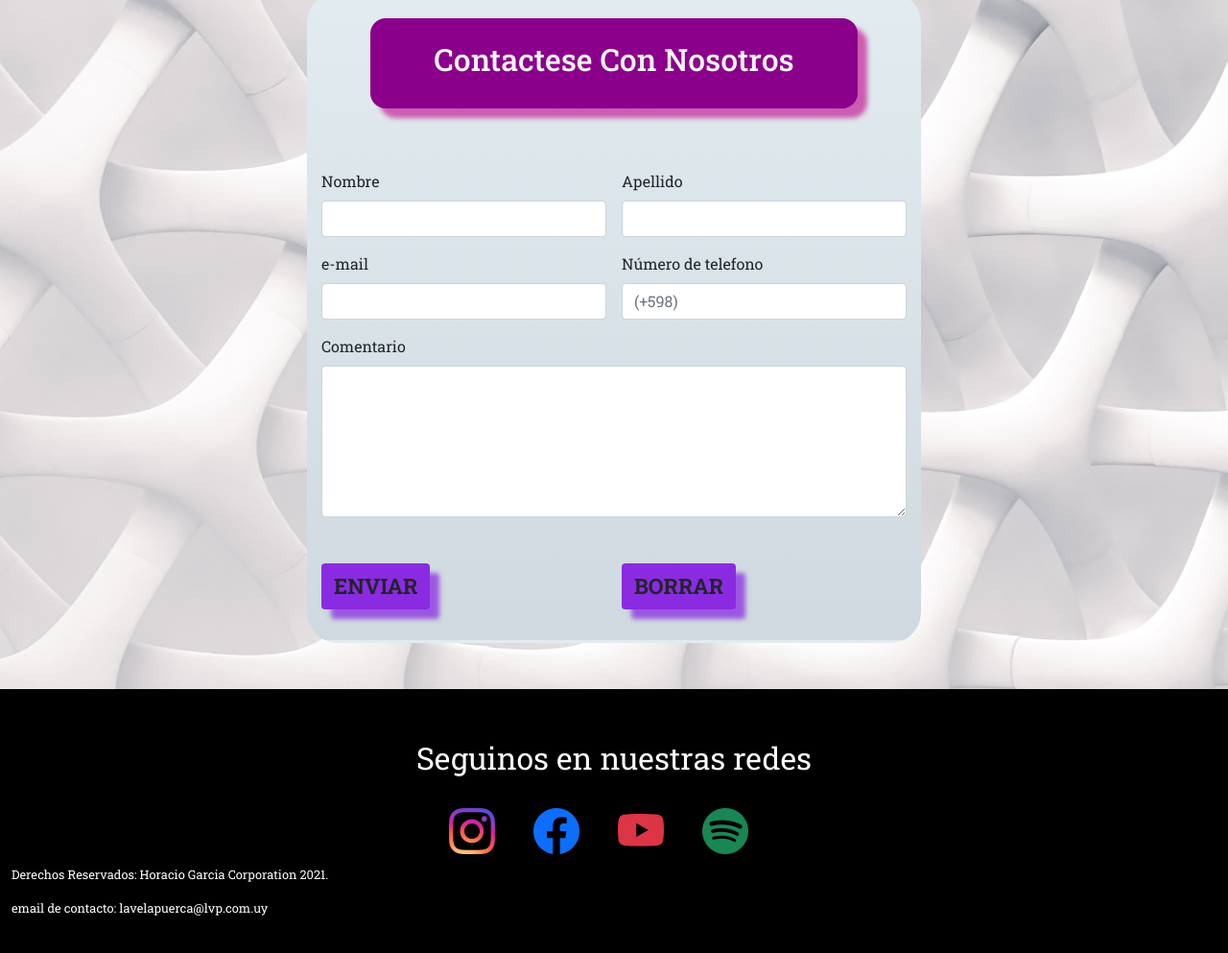
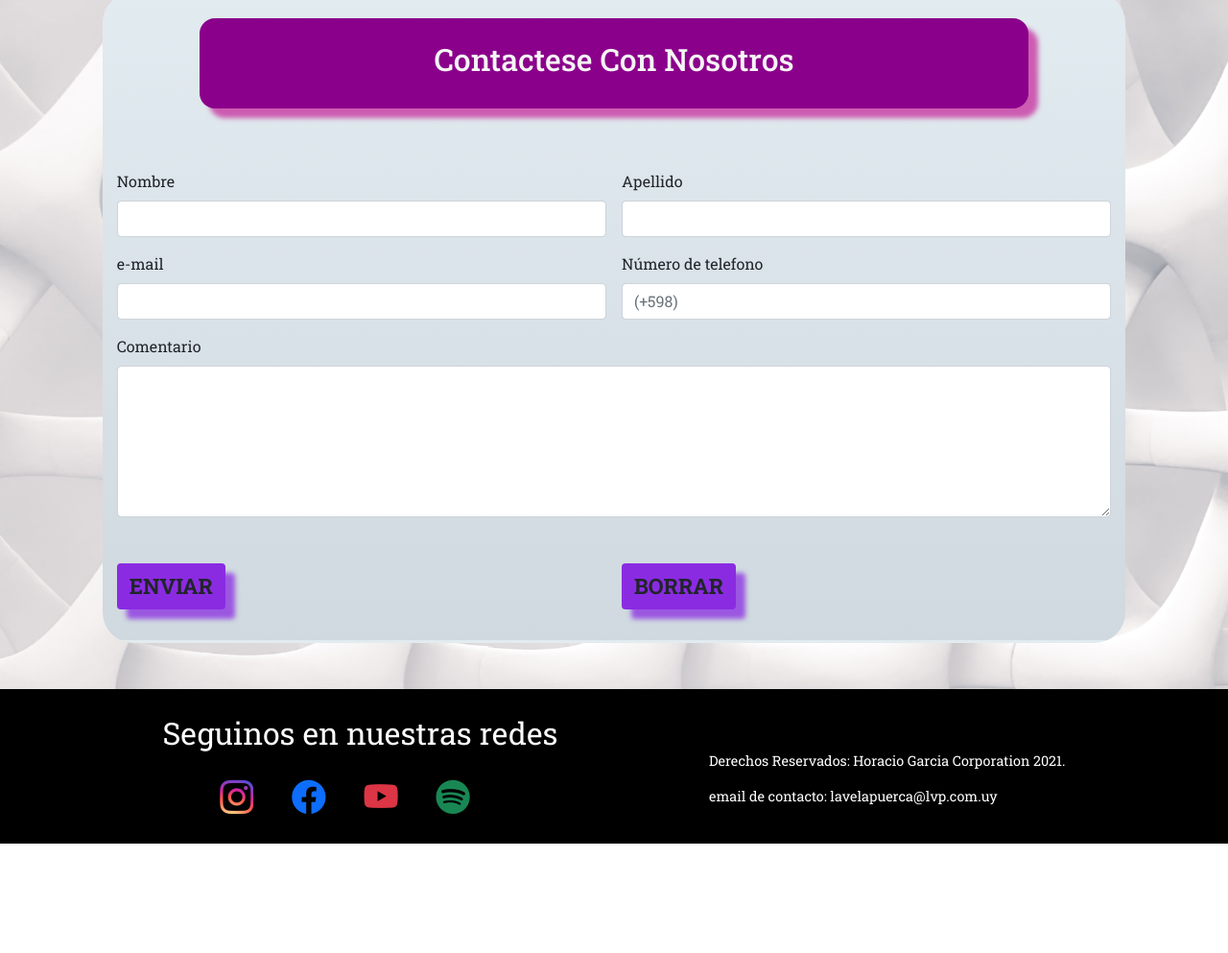
Before and after one commit to horacio512/lvpGarcia, a plain HTML site: page contacto.html in a window 1280 px wide. Shown: the part 245-1238 px from the top of the page at 96% size. After the commit the page ends 1124 px from the top, so only its background shows below. Drawn offline with nearby package versions, Linux system fonts and the light colour scheme; a web font is replaced by a local one.

Commit message:
mejor centrados y margenes, cambie estilo del footer

```diff
--- a/contacto.html
+++ b/contacto.html
@@ -1,16 +1,19 @@
 <!DOCTYPE html>
 <html lang="en">
+
 <head>
   <meta charset="UTF-8">
   <meta name="keywords" content="lvp entradas,lvp contacto, lvp telefono">
   <meta name="description" content="contacto con manager e integrantes de la vela puerca">
   <meta http-equiv="X-UA-Compatible" content="IE=edge">
   <meta name="viewport" content="width=device-width, initial-scale=1.0">
-    <link href="https://cdn.jsdelivr.net/npm/bootstrap@5.1.3/dist/css/bootstrap.min.css" rel="stylesheet" integrity="sha384-1BmE4kWBq78iYhFldvKuhfTAU6auU8tT94WrHftjDbrCEXSU1oBoqyl2QvZ6jIW3" crossorigin="anonymous">
+  <link href="https://cdn.jsdelivr.net/npm/bootstrap@5.1.3/dist/css/bootstrap.min.css" rel="stylesheet"
+    integrity="sha384-1BmE4kWBq78iYhFldvKuhfTAU6auU8tT94WrHftjDbrCEXSU1oBoqyl2QvZ6jIW3" crossorigin="anonymous">
   <link rel="stylesheet" href="css/styles.css">
   <link rel="stylesheet" href="https://cdn.jsdelivr.net/npm/bootstrap-icons@1.7.0/font/bootstrap-icons.css">
   <title>Contacto | Más Información</title>
 </head>
+
 <body>
   <header class="sticky-lg-top">
 
@@ -19,7 +22,8 @@
       <nav class="navbar navbar-expand-lg navbar-light bg-white">
         <div class="container">
           <a class="navbar-brand"><img src="images/logo.png" alt="logo" class="logo"></a>
-          <button class="navbar-toggler" type="button" data-bs-toggle="collapse" data-bs-target="#navbarNav" aria-controls="navbarNav" aria-expanded="false" aria-label="Toggle navigation">
+          <button class="navbar-toggler" type="button" data-bs-toggle="collapse" data-bs-target="#navbarNav"
+            aria-controls="navbarNav" aria-expanded="false" aria-label="Toggle navigation">
             <span class="navbar-toggler-icon"></span>
           </button>
           <div class="collapse navbar-collapse" id="navbarNav">
@@ -37,7 +41,7 @@
                 <a class="nav-link" href="galeria.html">Galería</a>
               </li>
               <li class="nav-item">
-                <a class="nav-link active"  aria-current="page"  href="contacto.html">Contacto</a>
+                <a class="nav-link active" aria-current="page" href="contacto.html">Contacto</a>
               </li>
             </ul>
           </div>
@@ -56,7 +60,7 @@
 
     <!-- FORMULARIO DE CONTACTO -->
 
-<div class="container col-6 mt-2 bgContact form">
+    <div class="container col-10 mt-2 bgContact form">
 
       <form class="row g-3 mt-2" action="nohaynada.php" enctype="application/x-www-form-urlencoded">
         <div class="d-flex justify-content-center">
@@ -108,24 +112,34 @@
 
   <footer class="container-fluid bgBlack">
 
-  <div class="container">
+    <div>
+
       <p>Seguinos en nuestras redes</p>
 
-      <div class="col">
-        <a href="https://www.instagram.com/lavela_oficial/?hl=es-la" target="_blank"><i class="bi-instagram instagram"></i></a>
-        <a href="https://www.facebook.com/LaVelaPuerca.OFICIAL" target="_blank"><i class="bi-facebook text-primary"></i></a>
-        <a href="https://www.youtube.com/channel/UC-yGvozs2mprxg45wC_bQ7g" target="_blank"> <i class="bi-youtube text-danger"></i></a>
-        <a href="https://open.spotify.com/artist/6nVcjUJemqpJjc1WevwTvL?si=vuObBILNRlqnfaX2Y-J5rw" target="_blank"><i class="bi-spotify text-success"></i></a>
+      <div>
+        <a href="https://www.instagram.com/lavela_oficial/?hl=es-la" target="_blank"><i
+            class="bi-instagram instagram"></i></a>
+        <a href="https://www.facebook.com/LaVelaPuerca.OFICIAL" target="_blank"><i
+            class="bi-facebook text-primary"></i></a>
+        <a href="https://www.youtube.com/channel/UC-yGvozs2mprxg45wC_bQ7g" target="_blank"> <i
+            class="bi-youtube text-danger"></i></a>
+        <a href="https://open.spotify.com/artist/6nVcjUJemqpJjc1WevwTvL?si=vuObBILNRlqnfaX2Y-J5rw" target="_blank"><i
+            class="bi-spotify text-success"></i></a>
       </div>
     </div>
-  <div class="corpoInc col-12">
-    <p class="col-6">Derechos Reservados: Horacio Garcia Corporation 2021.</p>
-    <p class="corpoIncemail col-6">email de contacto: lavelapuerca@lvp.com.uy </p>
+    <div class="corpoInc">
+      <p>Derechos Reservados: Horacio Garcia Corporation 2021.</p>
+      <p>email de contacto: lavelapuerca@lvp.com.uy </p>
     </div>
+
   </footer>
 
+  <script src="https://cdn.jsdelivr.net/npm/@popperjs/core@2.10.2/dist/umd/popper.min.js"
+    integrity="sha384-7+zCNj/IqJ95wo16oMtfsKbZ9ccEh31eOz1HGyDuCQ6wgnyJNSYdrPa03rtR1zdB"
+    crossorigin="anonymous"></script>
+  <script src="https://cdn.jsdelivr.net/npm/bootstrap@5.1.3/dist/js/bootstrap.min.js"
+    integrity="sha384-QJHtvGhmr9XOIpI6YVutG+2QOK9T+ZnN4kzFN1RtK3zEFEIsxhlmWl5/YESvpZ13"
+    crossorigin="anonymous"></script>
+</body>
 
-<script src="https://cdn.jsdelivr.net/npm/@popperjs/core@2.10.2/dist/umd/popper.min.js" integrity="sha384-7+zCNj/IqJ95wo16oMtfsKbZ9ccEh31eOz1HGyDuCQ6wgnyJNSYdrPa03rtR1zdB" crossorigin="anonymous"></script>
-<script src="https://cdn.jsdelivr.net/npm/bootstrap@5.1.3/dist/js/bootstrap.min.js" integrity="sha384-QJHtvGhmr9XOIpI6YVutG+2QOK9T+ZnN4kzFN1RtK3zEFEIsxhlmWl5/YESvpZ13" crossorigin="anonymous"></script>
-</body>
 </html>
--- a/css/styles.css
+++ b/css/styles.css
@@ -36,10 +36,15 @@ main {
   border-style: hidden;
   border-radius: 1.5%; }
 
+.clipsM div {
+  display: flex;
+  align-items: center;
+  justify-content: center; }
+
 /* FLEX CON EL RESTO DEL STAFF */
 .flexStaff {
   display: flex;
-  flex-flow: row wrap;
+  flex-flow: column wrap;
   justify-content: space-between;
   row-gap: 1.6rem;
   font-weight: 500;
@@ -77,21 +82,24 @@ main {
 
 /* ESTILO DEL FOOTER */
 footer {
+  display: flex;
+  flex-direction: row;
+  flex-wrap: wrap;
   color: white;
+  justify-content: space-evenly;
   text-align: center;
   font-size: 2rem;
-  padding: 3rem; }
+  padding: 1.4rem; }
   footer i {
-    font-size: 3rem;
+    font-size: 2.2rem;
     margin-right: 2rem; }
 
 .corpoInc {
-  display: flex;
-  flex-flow: column wrap;
+  margin-top: auto;
   text-align: left;
-  font-size: 0.8rem; }
+  font-size: 0.9rem; }
   .corpoIncemail {
-    text-align: start; }
+    text-align: left; }
 
 /* FONDO DE COLOR DE INSTAGRAM PARA EL FOOTER */
 .instagram {
@@ -130,6 +138,7 @@ footer {
   background: transparent;
   border: 0ch;
   text-align: center;
+  align-items: center;
   font-weight: 700;
   margin-bottom: 5rem; }
   .discografiaStyle a {
@@ -146,8 +155,10 @@ footer {
 .integPics {
   align-self: center;
   margin-top: auto;
-  height: 20vh;
-  width: 30vw; }
+  float: left;
+  width: 15rem;
+  height: 14rem;
+  object-fit: cover; }
 
 /* ACORDION CON DATOS DE LOS PRÓXIMOS SHOWS */
 .acordTheme {
--- a/scss/_flex.scss
+++ b/scss/_flex.scss
@@ -1,7 +1,7 @@
 /* FLEX CON EL RESTO DEL STAFF */
 .flexStaff{
     display: flex;
-    flex-flow: row wrap ;
+    flex-flow: column wrap ;
     justify-content:space-between;
     row-gap: 1.6rem;
     font-weight: 500;
--- a/scss/_footer.scss
+++ b/scss/_footer.scss
@@ -1,24 +1,28 @@
 /* ESTILO DEL FOOTER */
 footer {
+    display: flex;
+    flex-direction: row;
+    flex-wrap: wrap;
     color: white;
+    justify-content:space-evenly;
     text-align: center;
     font-size: 2rem;
-    padding: 3rem;
+    padding: 1.4rem;
 
     i{
-        font-size: 3rem;
+
+        font-size: 2.2rem;
         margin-right: 2rem;
     }
 }
 
 .corpoInc{
-    display: flex;
-    flex-flow: column wrap;
+    margin-top: auto;
     text-align: left;
-    font-size: 0.8rem;
+    font-size: 0.9rem;
 
     &email{
-        text-align:start;
+        text-align:left;
     }
 }
 
--- a/scss/_general.scss
+++ b/scss/_general.scss
@@ -44,3 +44,9 @@ main{
     border-style: hidden;
     border-radius: 1.5%;
 }
+
+.clipsM div{
+    display: flex;
+    align-items: center;
+    justify-content: center;
+}
```
Also changed, not shown: discografia.html (+54 -27 lines), galeria.html (+84 -31 lines), index.html (+88 -42 lines), integrantes.html (+44 -21 lines), scss/_cards.scss (+5 -3 lines). Lines whose indentation alone changed are shown as unchanged.
